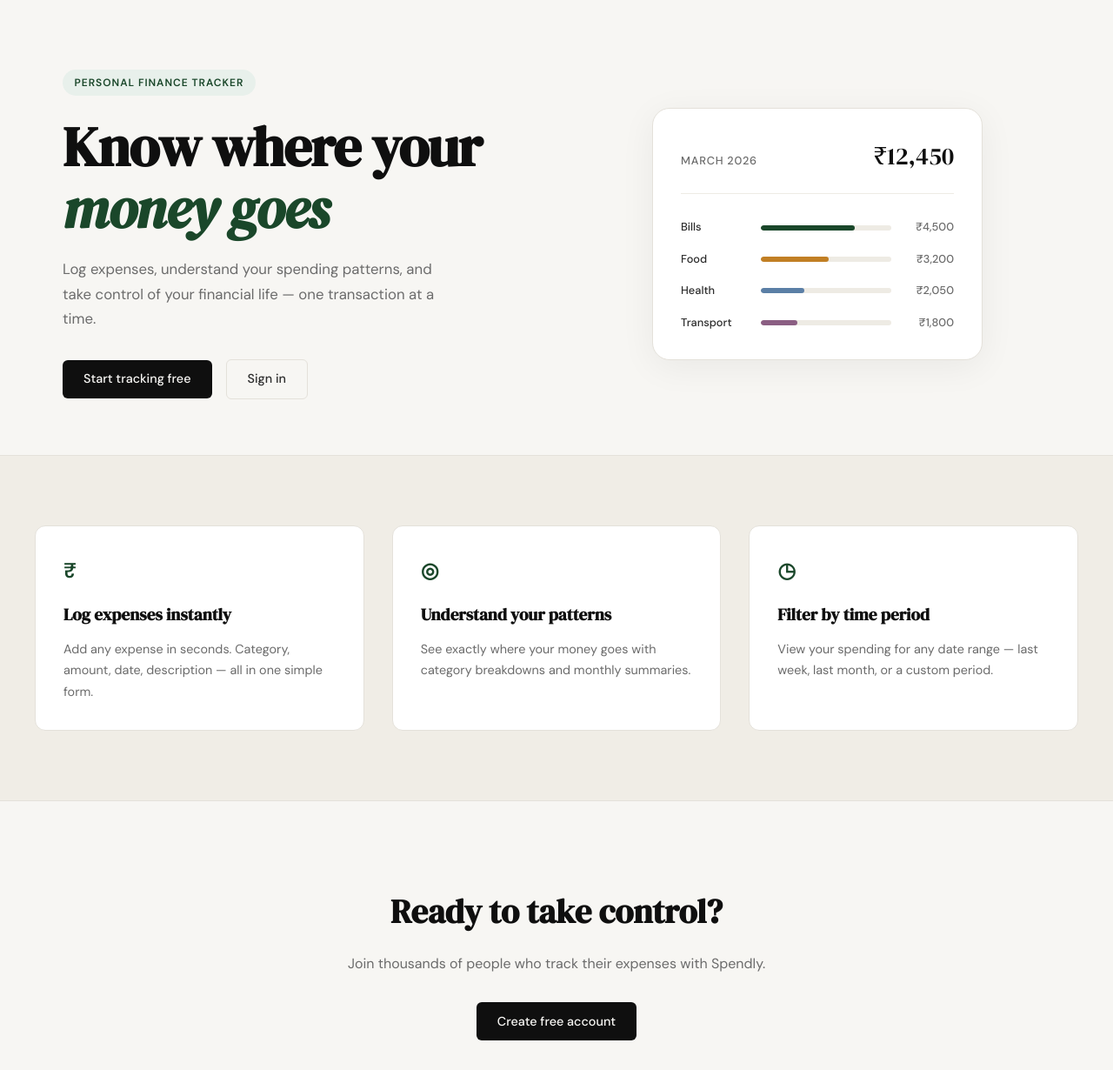
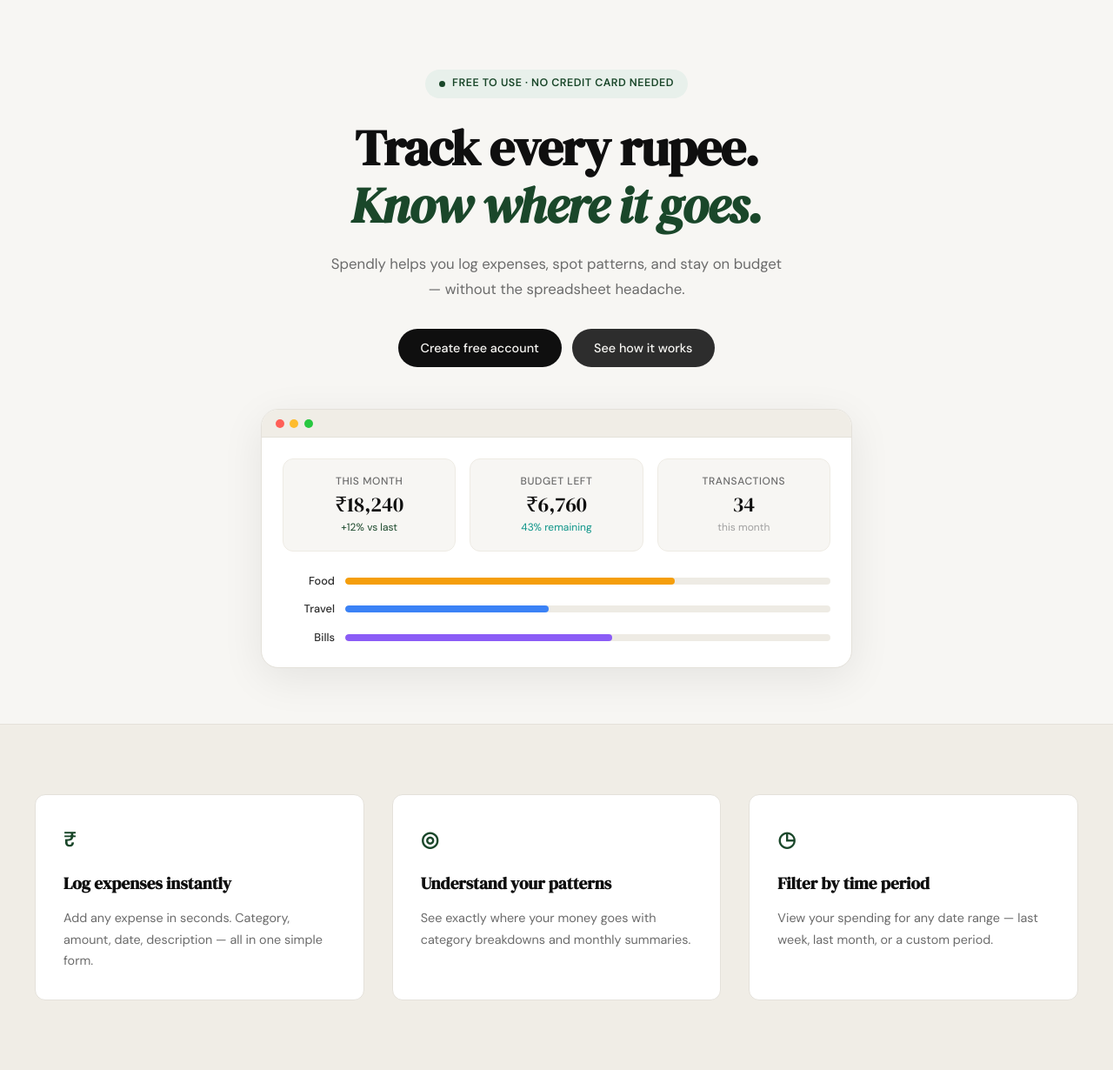
Before and after one commit to sravanreddy1996/SpendTracker, a Flask app: page / in a window 1280 px wide. Shown: the part 61-1291 px from the top of the page at 87% size. Run offline with Flask 3, Linux system fonts and the light colour scheme.

Commit message:
landing: update hero section with new design

```diff
--- /dev/null
+++ b/static/css/landing.css
@@ -0,0 +1,227 @@
+/* ------------------------------------------------------------------ */
+/* Hero v2 — overrides for the updated landing page hero               */
+/* ------------------------------------------------------------------ */
+
+.hero-v2 {
+    display: flex;
+    flex-direction: column;
+    align-items: center;
+    text-align: center;
+    padding: 5rem 2rem 4rem;
+    max-width: var(--max-width);
+    margin: 0 auto;
+    gap: 3rem;
+}
+
+/* Badge */
+.hero-badge-v2 {
+    display: inline-flex;
+    align-items: center;
+    gap: 0.5rem;
+    background: var(--accent-light);
+    color: var(--accent);
+    font-size: 0.78rem;
+    font-weight: 600;
+    letter-spacing: 0.04em;
+    padding: 0.4rem 1rem;
+    border-radius: 999px;
+    margin-bottom: 1.5rem;
+}
+
+.hero-badge-dot {
+    width: 7px;
+    height: 7px;
+    border-radius: 50%;
+    background: var(--accent);
+    flex-shrink: 0;
+}
+
+/* Headline */
+.hero-title-v2 {
+    font-family: var(--font-display);
+    font-size: clamp(2.4rem, 5vw, 3.6rem);
+    line-height: 1.15;
+    letter-spacing: -0.02em;
+    color: var(--ink);
+    margin-bottom: 1.25rem;
+}
+
+.hero-title-v2 em {
+    font-style: italic;
+    color: var(--accent);
+}
+
+/* Subtitle */
+.hero-subtitle-v2 {
+    font-size: 1.05rem;
+    color: var(--ink-muted);
+    line-height: 1.7;
+    max-width: 520px;
+    margin: 0 auto 2rem;
+}
+
+/* CTA buttons */
+.hero-actions-v2 {
+    display: flex;
+    gap: 0.75rem;
+    justify-content: center;
+    flex-wrap: wrap;
+}
+
+.btn-pill-dark {
+    display: inline-block;
+    background: var(--ink);
+    color: var(--paper);
+    padding: 0.65rem 1.6rem;
+    border-radius: 999px;
+    font-family: var(--font-body);
+    font-size: 0.9rem;
+    font-weight: 500;
+    text-decoration: none;
+    transition: background 0.2s;
+}
+
+.btn-pill-dark:hover { background: var(--accent); }
+
+.btn-pill-muted {
+    display: inline-block;
+    background: var(--ink-soft);
+    color: var(--paper);
+    padding: 0.65rem 1.6rem;
+    border-radius: 999px;
+    font-family: var(--font-body);
+    font-size: 0.9rem;
+    font-weight: 500;
+    text-decoration: none;
+    transition: background 0.2s;
+}
+
+.btn-pill-muted:hover { background: var(--ink); }
+
+/* ------------------------------------------------------------------ */
+/* Mockup window                                                        */
+/* ------------------------------------------------------------------ */
+
+.hero-v2-mockup {
+    width: 100%;
+    max-width: 680px;
+}
+
+.mockup-window {
+    background: var(--paper-card);
+    border: 1px solid var(--border);
+    border-radius: var(--radius-lg);
+    box-shadow: 0 12px 48px rgba(0, 0, 0, 0.08);
+    overflow: hidden;
+}
+
+.mockup-titlebar {
+    background: var(--paper-warm);
+    border-bottom: 1px solid var(--border);
+    padding: 0.65rem 1rem;
+    display: flex;
+    align-items: center;
+    gap: 0.4rem;
+}
+
+.traffic-dot {
+    width: 10px;
+    height: 10px;
+    border-radius: 50%;
+}
+
+.dot-red    { background: #ff5f57; }
+.dot-yellow { background: #febc2e; }
+.dot-green  { background: #28c840; }
+
+.mockup-body {
+    padding: 1.5rem;
+    display: flex;
+    flex-direction: column;
+    gap: 1.5rem;
+}
+
+/* Stat cards */
+.mockup-stats {
+    display: grid;
+    grid-template-columns: repeat(3, 1fr);
+    gap: 1rem;
+}
+
+.stat-card {
+    background: var(--paper);
+    border: 1px solid var(--border-soft);
+    border-radius: var(--radius-md);
+    padding: 1rem 1.1rem;
+    display: flex;
+    flex-direction: column;
+    gap: 0.25rem;
+}
+
+.stat-label {
+    font-size: 0.75rem;
+    font-weight: 500;
+    color: var(--ink-muted);
+    text-transform: uppercase;
+    letter-spacing: 0.05em;
+}
+
+.stat-value {
+    font-family: var(--font-display);
+    font-size: 1.5rem;
+    color: var(--ink);
+    line-height: 1.1;
+}
+
+.stat-change {
+    font-size: 0.75rem;
+    color: var(--ink-faint);
+}
+
+.stat-up   { color: var(--accent); }
+.stat-teal { color: #0d9488; }
+
+/* Bar chart */
+.mockup-chart {
+    display: flex;
+    flex-direction: column;
+    gap: 0.75rem;
+}
+
+.chart-row {
+    display: grid;
+    grid-template-columns: 60px 1fr;
+    align-items: center;
+    gap: 0.75rem;
+}
+
+.chart-cat {
+    font-size: 0.8rem;
+    font-weight: 500;
+    color: var(--ink-soft);
+    text-align: right;
+}
+
+.chart-track {
+    height: 8px;
+    background: var(--border-soft);
+    border-radius: 999px;
+    overflow: hidden;
+}
+
+.chart-bar {
+    height: 100%;
+    border-radius: 999px;
+}
+
+.chart-bar-orange { background: #f59e0b; }
+.chart-bar-blue   { background: #3b82f6; }
+.chart-bar-purple { background: #8b5cf6; }
+
+/* ------------------------------------------------------------------ */
+/* Responsive                                                           */
+/* ------------------------------------------------------------------ */
+
+@media (max-width: 600px) {
+    .mockup-stats { grid-template-columns: 1fr; }
+}
--- a/templates/landing.html
+++ b/templates/landing.html
@@ -2,59 +2,75 @@
 
 {% block title %}Spendly — Track Every Rupee{% endblock %}
 
+{% block head %}
+<link rel="stylesheet" href="{{ url_for('static', filename='css/landing.css') }}">
+{% endblock %}
+
 {% block content %}
 
-<section class="hero">
-    <div class="hero-inner">
-        <div class="hero-badge">Personal Finance Tracker</div>
-        <h1 class="hero-title">
-            Know where your<br>
-            <em>money goes</em>
+<section class="hero hero-v2">
+    <div class="hero-v2-text">
+        <div class="hero-badge hero-badge-v2">
+            <span class="hero-badge-dot"></span>
+            Free to use · No credit card needed
+        </div>
+        <h1 class="hero-title hero-title-v2">
+            Track every rupee.<br>
+            <em>Know where it goes.</em>
         </h1>
-        <p class="hero-subtitle">
-            Log expenses, understand your spending patterns,
-            and take control of your financial life —
-            one transaction at a time.
+        <p class="hero-subtitle hero-subtitle-v2">
+            Spendly helps you log expenses, spot patterns, and stay on budget — without the spreadsheet headache.
         </p>
-        <div class="hero-actions">
-            <a href="{{ url_for('register') }}" class="btn-primary">Start tracking free</a>
-            <a href="{{ url_for('login') }}" class="btn-ghost">Sign in</a>
+        <div class="hero-actions hero-actions-v2">
+            <a href="{{ url_for('register') }}" class="btn-pill-dark">Create free account</a>
+            <a href="#features" class="btn-pill-muted">See how it works</a>
         </div>
     </div>
-    <div class="hero-visual">
-        <div class="mock-card">
-            <div class="mock-card-header">
-                <span class="mock-label">March 2026</span>
-                <span class="mock-total">₹12,450</span>
+
+    <div class="hero-v2-mockup">
+        <div class="mockup-window">
+            <div class="mockup-titlebar">
+                <span class="traffic-dot dot-red"></span>
+                <span class="traffic-dot dot-yellow"></span>
+                <span class="traffic-dot dot-green"></span>
             </div>
-            <div class="mock-bars">
-                <div class="mock-bar-row">
-                    <span class="mock-cat">Bills</span>
-                    <div class="mock-bar-track">
-                        <div class="mock-bar" style="width: 72%"></div>
+            <div class="mockup-body">
+                <div class="mockup-stats">
+                    <div class="stat-card">
+                        <span class="stat-label">This month</span>
+                        <span class="stat-value">₹18,240</span>
+                        <span class="stat-change stat-up">+12% vs last</span>
                     </div>
-                    <span class="mock-amt">₹4,500</span>
+                    <div class="stat-card">
+                        <span class="stat-label">Budget left</span>
+                        <span class="stat-value">₹6,760</span>
+                        <span class="stat-change stat-teal">43% remaining</span>
+                    </div>
+                    <div class="stat-card">
+                        <span class="stat-label">Transactions</span>
+                        <span class="stat-value">34</span>
+                        <span class="stat-change">this month</span>
+                    </div>
                 </div>
-                <div class="mock-bar-row">
-                    <span class="mock-cat">Food</span>
-                    <div class="mock-bar-track">
-                        <div class="mock-bar mock-bar-2" style="width: 52%"></div>
+                <div class="mockup-chart">
+                    <div class="chart-row">
+                        <span class="chart-cat">Food</span>
+                        <div class="chart-track">
+                            <div class="chart-bar chart-bar-orange" style="width: 68%"></div>
+                        </div>
                     </div>
-                    <span class="mock-amt">₹3,200</span>
-                </div>
-                <div class="mock-bar-row">
-                    <span class="mock-cat">Health</span>
-                    <div class="mock-bar-track">
-                        <div class="mock-bar mock-bar-3" style="width: 33%"></div>
+                    <div class="chart-row">
+                        <span class="chart-cat">Travel</span>
+                        <div class="chart-track">
+                            <div class="chart-bar chart-bar-blue" style="width: 42%"></div>
+                        </div>
                     </div>
-                    <span class="mock-amt">₹2,050</span>
-                </div>
-                <div class="mock-bar-row">
-                    <span class="mock-cat">Transport</span>
-                    <div class="mock-bar-track">
-                        <div class="mock-bar mock-bar-4" style="width: 28%"></div>
+                    <div class="chart-row">
+                        <span class="chart-cat">Bills</span>
+                        <div class="chart-track">
+                            <div class="chart-bar chart-bar-purple" style="width: 55%"></div>
+                        </div>
                     </div>
-                    <span class="mock-amt">₹1,800</span>
                 </div>
             </div>
         </div>
```
